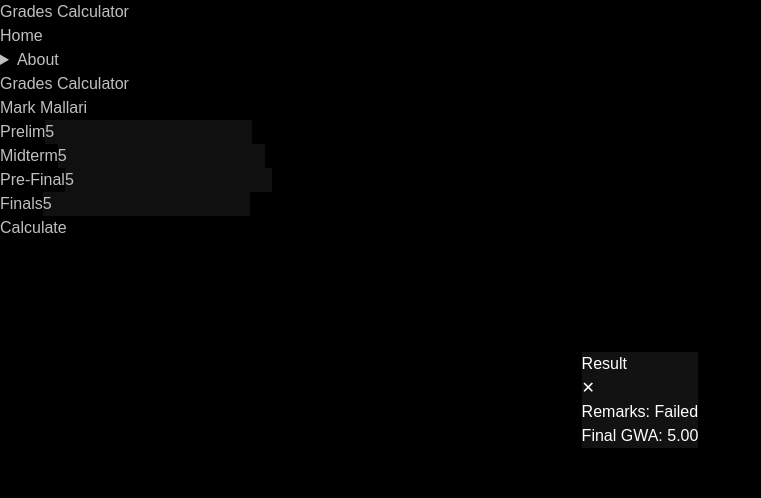
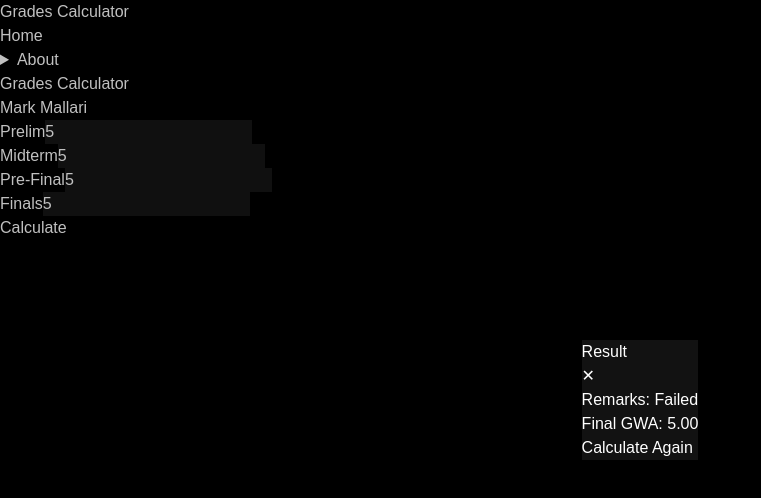
Before and after one commit to MarkMallari16/grade-result-sti, a Vue app: page / in a window 1280 px wide. Both pictures are taken after typing "5", "5", "5", "5" into the empty fields and a click on the button "Calculate". Shown: the top 498 px of the page, without its empty margins (0-761 px from the left). Built offline with nearby package versions, Linux system fonts and the light colour scheme.

Commit message:
add clear fields function

```diff
--- a/src/App.vue
+++ b/src/App.vue
@@ -56,6 +56,7 @@ const validateInput = (field, value) => {
   }
   return null;
 };
+//validations
 const validateAllFields = () => {
   errors.value.prelim = validateInput("Prelim", prelim.value);
   errors.value.midterm = validateInput("Midterm", midterm.value);
@@ -68,6 +69,20 @@ const validateAllFields = () => {
     !errors.value.preFinal &&
     !errors.value.finals
   );
+};
+
+//clear all fields
+const clearFields = () => {
+  prelim.value = "";
+  midterm.value = "";
+  preFinal.value = "";
+  finals.value = "";
+  finalGrade.value = null;
+  remarks.value = null;
+
+  if (resultRef.value) {
+    resultRef.value.close();
+  }
 };
 </script>
 
@@ -144,12 +159,10 @@ const validateAllFields = () => {
           <form method="dialog">
             <div class="flex justify-between items-center">
               <h1 class="text-2xl font-bold">Result</h1>
-              <button className="btn btn-sm btn-circle btn-ghost  right-2 top-2">
-                ✕
-              </button>
+              <button className="btn btn-sm btn-circle btn-ghost right-2 top-2">✕</button>
             </div>
           </form>
-          <div v-if="finalGrade !== null" class=" py-5 h-full w-full rounded-lg">
+          <div v-if="finalGrade !== null" class="py-5 h-full w-full rounded-lg">
             <h1 class="text-lg font-bold mb-2">
               Remarks:
               <span :class="finalGrade >= 75 ? 'text-green-500' : 'text-red-500'">{{
@@ -157,6 +170,11 @@ const validateAllFields = () => {
               }}</span>
             </h1>
             <p class="text-lg font-bold">Final GWA: {{ finalGrade }}</p>
+            <div class="flex justify-end mt-4">
+              <button @click="clearFields" class="btn btn-secondary text-end">
+                Calculate Again
+              </button>
+            </div>
           </div>
         </div>
       </dialog>
```
